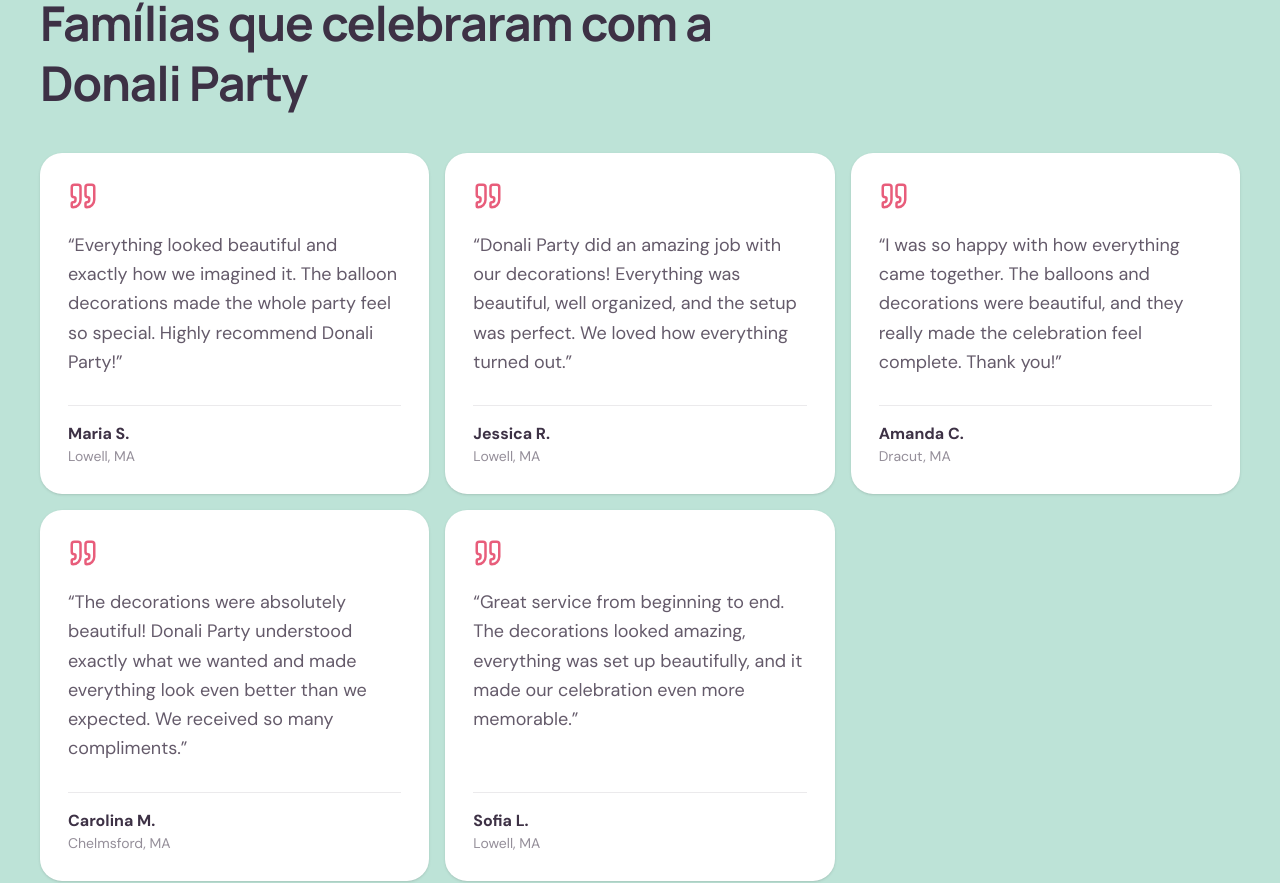
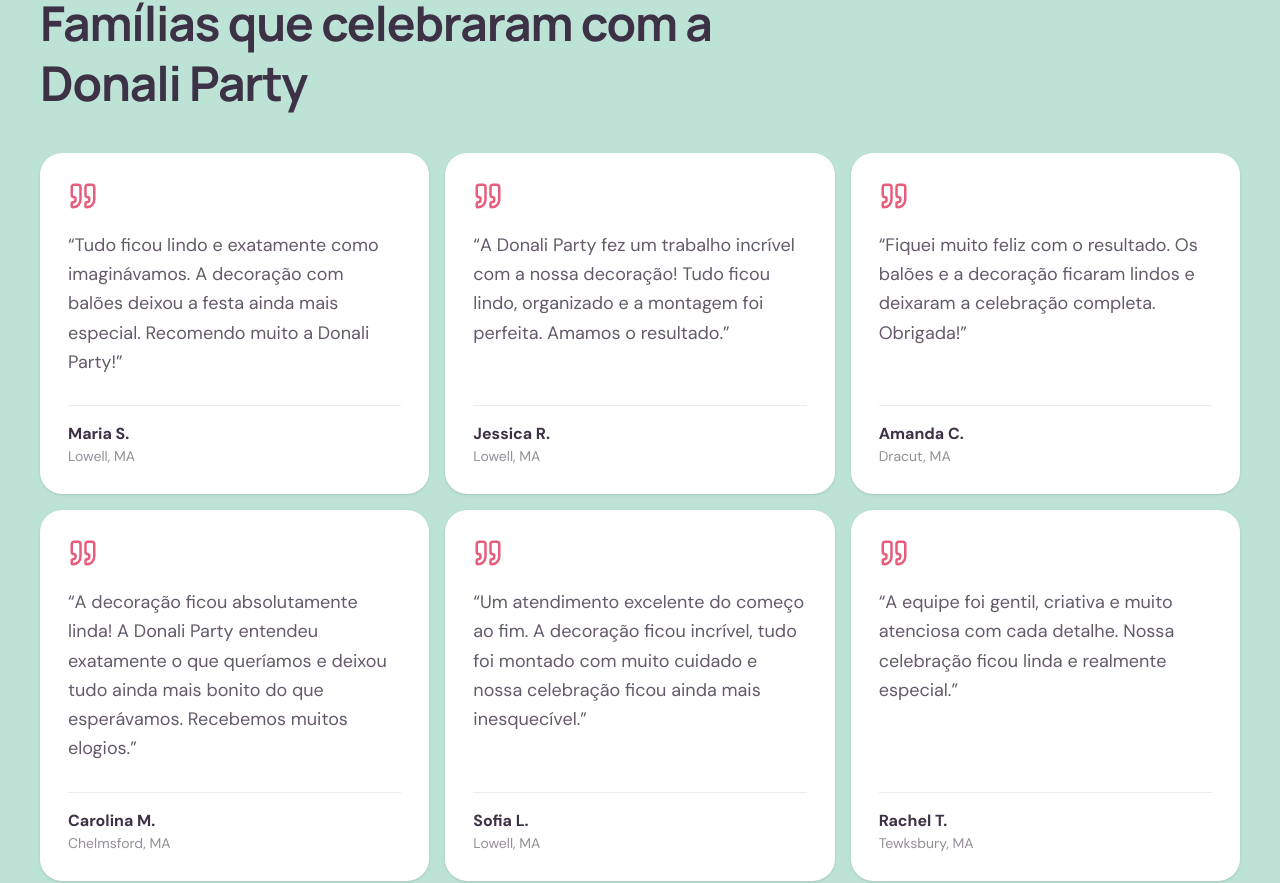
Before and after one commit to creationstudios826-cmyk/donaliprototipov4, a Next.js app: page / in a window 1280 px wide. Shown: the part 4997-5880 px from the top of the page. Built offline with nearby package versions, Linux system fonts and the light colour scheme.

Commit message:
feat: add multilingual testimonials and update display logic

```diff
--- a/components/party-site.tsx
+++ b/components/party-site.tsx
@@ -10,11 +10,12 @@ const logoImage = 'https://hebbkx1anhila5yf.public.blob.vercel-storage.com/image
 const handmadeImage = 'https://hebbkx1anhila5yf.public.blob.vercel-storage.com/image-a0Zs4wWUtsL7upenSLOJs5XJKPNOXk.png'
 
 const testimonials = [
-  { quote: 'Everything looked beautiful and exactly how we imagined it. The balloon decorations made the whole party feel so special. Highly recommend Donali Party!', author: 'Maria S.', location: 'Lowell, MA' },
-  { quote: 'Donali Party did an amazing job with our decorations! Everything was beautiful, well organized, and the setup was perfect. We loved how everything turned out.', author: 'Jessica R.', location: 'Lowell, MA' },
-  { quote: 'I was so happy with how everything came together. The balloons and decorations were beautiful, and they really made the celebration feel complete. Thank you!', author: 'Amanda C.', location: 'Dracut, MA' },
-  { quote: 'The decorations were absolutely beautiful! Donali Party understood exactly what we wanted and made everything look even better than we expected. We received so many compliments.', author: 'Carolina M.', location: 'Chelmsford, MA' },
-  { quote: 'Great service from beginning to end. The decorations looked amazing, everything was set up beautifully, and it made our celebration even more memorable.', author: 'Sofia L.', location: 'Lowell, MA' },
+  { quote: { en: 'Everything looked beautiful and exactly how we imagined it. The balloon decorations made the whole party feel so special. Highly recommend Donali Party!', pt: 'Tudo ficou lindo e exatamente como imaginávamos. A decoração com balões deixou a festa ainda mais especial. Recomendo muito a Donali Party!', es: 'Todo quedó hermoso y exactamente como lo imaginábamos. La decoración con globos hizo que la fiesta se sintiera muy especial. ¡Recomiendo mucho a Donali Party!' }, author: 'Maria S.', location: 'Lowell, MA' },
+  { quote: { en: 'Donali Party did an amazing job with our decorations! Everything was beautiful, well organized, and the setup was perfect. We loved how everything turned out.', pt: 'A Donali Party fez um trabalho incrível com a nossa decoração! Tudo ficou lindo, organizado e a montagem foi perfeita. Amamos o resultado.', es: '¡Donali Party hizo un trabajo increíble con nuestra decoración! Todo quedó hermoso, bien organizado y el montaje fue perfecto. Nos encantó el resultado.' }, author: 'Jessica R.', location: 'Lowell, MA' },
+  { quote: { en: 'I was so happy with how everything came together. The balloons and decorations were beautiful, and they really made the celebration feel complete. Thank you!', pt: 'Fiquei muito feliz com o resultado. Os balões e a decoração ficaram lindos e deixaram a celebração completa. Obrigada!', es: 'Me sentí muy feliz con el resultado. Los globos y la decoración quedaron hermosos y realmente hicieron que la celebración se sintiera completa. ¡Gracias!' }, author: 'Amanda C.', location: 'Dracut, MA' },
+  { quote: { en: 'The decorations were absolutely beautiful! Donali Party understood exactly what we wanted and made everything look even better than we expected. We received so many compliments.', pt: 'A decoração ficou absolutamente linda! A Donali Party entendeu exatamente o que queríamos e deixou tudo ainda mais bonito do que esperávamos. Recebemos muitos elogios.', es: '¡La decoración quedó absolutamente hermosa! Donali Party entendió exactamente lo que queríamos e hizo que todo se viera aún mejor de lo esperado. Recibimos muchos cumplidos.' }, author: 'Carolina M.', location: 'Chelmsford, MA' },
+  { quote: { en: 'Great service from beginning to end. The decorations looked amazing, everything was set up beautifully, and it made our celebration even more memorable.', pt: 'Um atendimento excelente do começo ao fim. A decoração ficou incrível, tudo foi montado com muito cuidado e nossa celebração ficou ainda mais inesquecível.', es: 'Excelente servicio de principio a fin. La decoración se veía increíble, todo quedó montado hermosamente y nuestra celebración fue aún más memorable.' }, author: 'Sofia L.', location: 'Lowell, MA' },
+  { quote: { en: 'The team was kind, creative, and very attentive to every detail. Our celebration looked beautiful and felt truly special.', pt: 'A equipe foi gentil, criativa e muito atenciosa com cada detalhe. Nossa celebração ficou linda e realmente especial.', es: 'El equipo fue amable, creativo y muy atento a cada detalle. Nuestra celebración quedó hermosa y se sintió realmente especial.' }, author: 'Rachel T.', location: 'Tewksbury, MA' },
 ]
 
 export function PartySite() {
@@ -78,7 +79,7 @@ export function PartySite() {
 
       <section id="about" className="grid gap-10 px-5 py-20 lg:grid-cols-2 lg:gap-20 lg:px-10 lg:py-28"><div className="mx-auto w-full max-w-xl overflow-hidden rounded-[2.5rem] bg-[#bde3d7]"><Image src={items[4].image} alt={items[4].name[locale]} width={650} height={650} className="aspect-square w-full object-cover" /></div><div className="flex max-w-xl flex-col justify-center"><p className="eyebrow">{t.about.eyebrow}</p><h2 className="section-title">{t.about.title}</h2><p className="mt-7 text-lg leading-relaxed text-[#3d3145]/70">{t.about.body}</p><p className="mt-8 font-display text-xl font-bold text-[#e85d7b]">{t.about.signature}</p></div></section>
 
-      <section id="testimonials" className="reveal bg-[#bde3d7] px-5 py-20 lg:px-10 lg:py-28"><div className="mx-auto max-w-7xl"><p className="eyebrow">{t.testimonials.eyebrow}</p><h2 className="section-title">{t.testimonials.title}</h2><div className="mt-10 grid gap-4 md:grid-cols-2 lg:grid-cols-3">{testimonials.map((testimonial, index) => <article key={testimonial.author} className={`reveal flex flex-col justify-between rounded-3xl bg-white p-7 shadow-sm ${index === testimonials.length - 1 ? 'md:col-span-2 lg:col-span-1' : ''}`}><div><Quote className="text-[#e85d7b]" size={30} aria-hidden="true" /><p className="mt-5 text-lg leading-relaxed text-[#3d3145]/80">&ldquo;{testimonial.quote}&rdquo;</p></div><footer className="mt-7 border-t border-[#3d3145]/10 pt-4"><p className="font-bold">{testimonial.author}</p><p className="text-sm text-[#3d3145]/55">{testimonial.location}</p></footer></article>)}</div></div></section>
+      <section id="testimonials" className="reveal bg-[#bde3d7] px-5 py-20 lg:px-10 lg:py-28"><div className="mx-auto max-w-7xl"><p className="eyebrow">{t.testimonials.eyebrow}</p><h2 className="section-title">{t.testimonials.title}</h2><div className="mt-10 grid gap-4 md:grid-cols-2 lg:grid-cols-3">{testimonials.map((testimonial, index) => <article key={testimonial.author} className={`reveal flex flex-col justify-between rounded-3xl bg-white p-7 shadow-sm ${index === testimonials.length - 1 ? 'md:col-span-2 lg:col-span-1' : ''}`}><div><Quote className="text-[#e85d7b]" size={30} aria-hidden="true" /><p className="mt-5 text-lg leading-relaxed text-[#3d3145]/80">&ldquo;{testimonial.quote[locale]}&rdquo;</p></div><footer className="mt-7 border-t border-[#3d3145]/10 pt-4"><p className="font-bold">{testimonial.author}</p><p className="text-sm text-[#3d3145]/55">{testimonial.location}</p></footer></article>)}</div></div></section>
 
       <section id="faq" className="reveal bg-[#f8cf55] px-5 py-20 lg:px-10 lg:py-28"><div className="mx-auto max-w-4xl"><p className="eyebrow">{t.faq.eyebrow}</p><h2 className="section-title">{t.faq.title}</h2><div className="mt-10 flex flex-col gap-3">{t.faq.questions.map((question) => <details key={question.q} className="reveal group rounded-2xl bg-white px-6 py-5"><summary className="flex cursor-pointer list-none items-center justify-between gap-4 font-display text-lg font-bold">{question.q}<ChevronDown className="transition group-open:rotate-180" /></summary><p className="mt-4 max-w-2xl leading-relaxed text-[#3d3145]/70">{question.a}</p></details>)}</div></div></section>
 
```
Also changed, not shown: lib/content.ts (+1 -1 lines).
